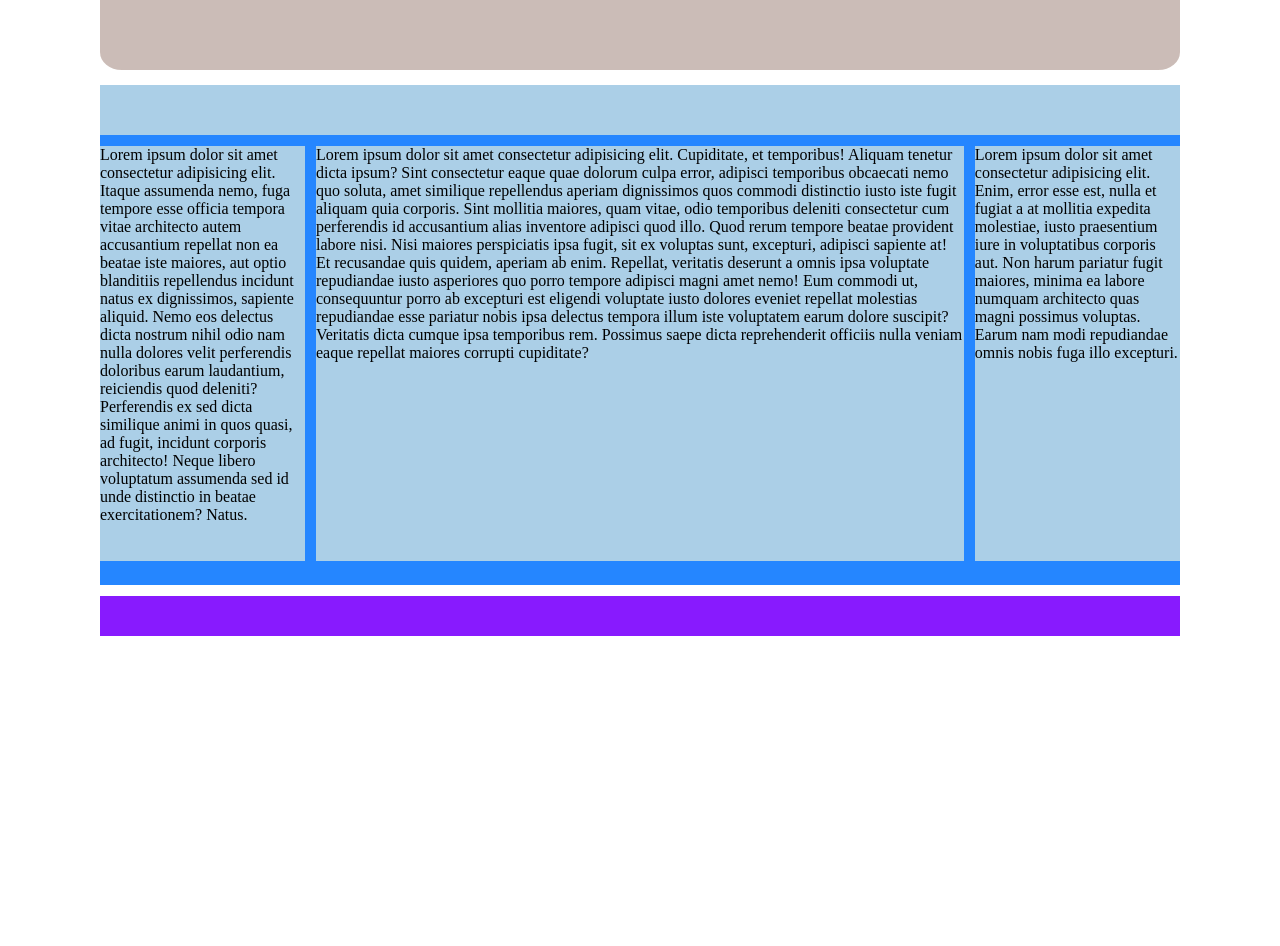
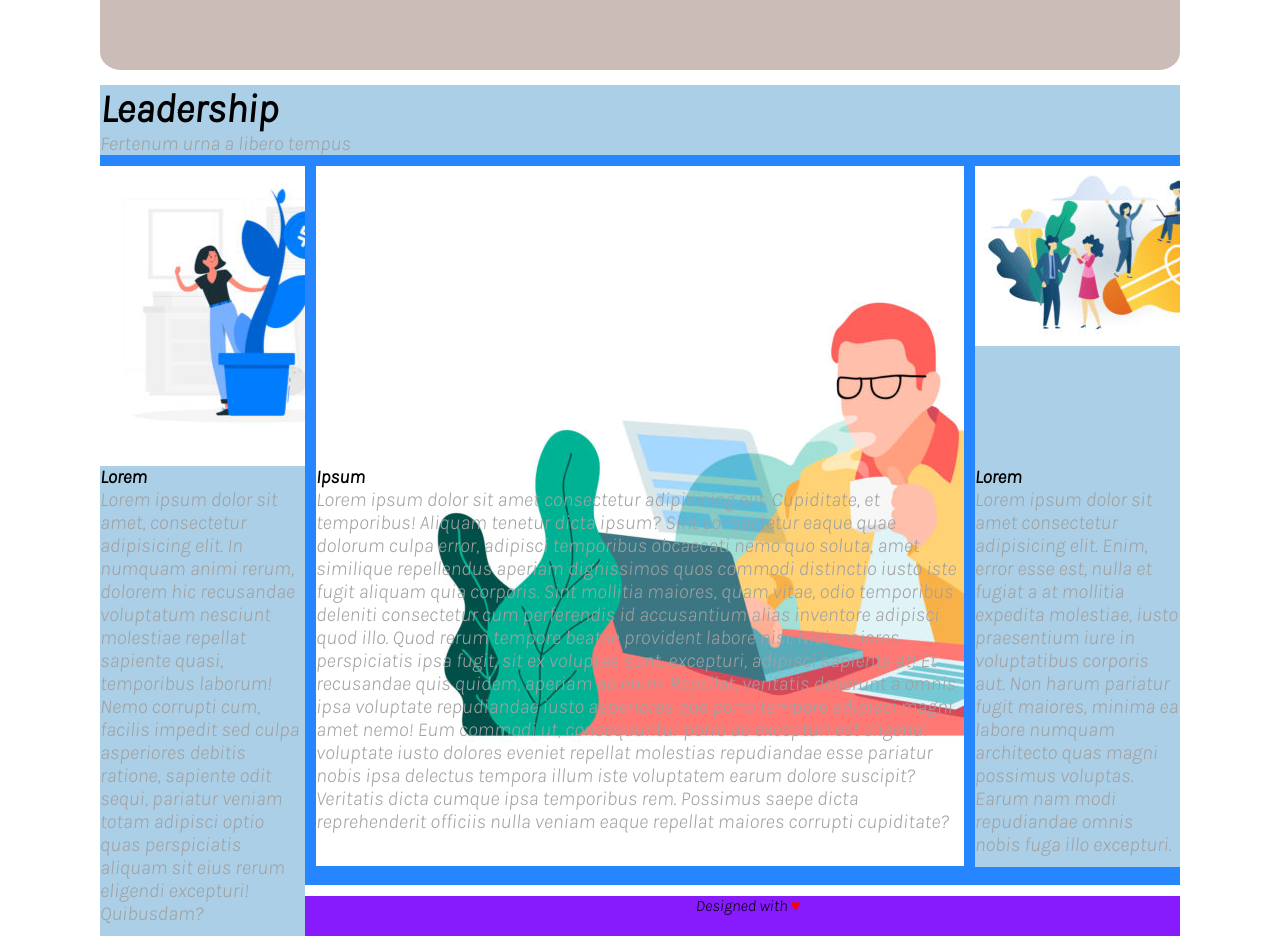
Before and after one commit to dfgiordano/htmlcss-wp, a plain HTML site: page index.html in a window 1280 px wide. Shown: the part 1040-1986 px from the top of the page. Before the commit the page ends 1686 px from the top, so only its background shows below. Drawn offline with Linux system fonts and the light colour scheme.

Commit message:
main e footer

```diff
--- a/css/style.css
+++ b/css/style.css
@@ -3,10 +3,17 @@
     box-sizing: border-box;
     margin: 0;
     padding: 0;
+    font-family: 'Karla', sans-serif;
 }
 .opacity {
     background-color: rgba(0,0,0,0.2);
     border-radius: 2%;
+}
+.grey {
+    color: #A1A1A1;
+}
+.font {
+    font-size: 20px;
 }
 /* body */
 body {
@@ -33,7 +40,6 @@ li {
 }
 a {
     text-decoration: none;
-    color: #A1A1A1;
 }
 .banner {
     background-image: url("../img/banner.jpg");
@@ -46,39 +52,52 @@ a {
     height: 900px;
 }
 .testo{
+    padding-left: 50px;
     padding-top: 700px;
     color: white;
 }
 .contenitore {
-    height: 500px;
+    height: 800px;
     background-color: #2586FF;
 }
+h1 {
+    font-size: 40px;
+}
 div > header {
-    height: 50px;
+    height: 70px;
     background-color: #ABCFE7;
     margin-bottom: 1%;
 }
-
 .left,
 .right {
-    height: 415px;
+    /* height: 700px; */
     width : 19%;
     float: left;
-    margin-bottom: 1%;
+    padding-bottom: 1%;
+    background-repeat: no-repeat;
     background-color:  #ABCFE7;
 }
 .left {
     margin-right: 1%;
+    background-image: url("../img/img-1.jpg");
 }
 div > section {
-    height: 415px;
+    height: 700px;
     width: 60%;
     float: left;
-    margin-bottom: 1%;
+    /* margin-bottom: 1%; */
     background-color: #ABCFE7;
+    background-image: url("../img/banner-2.jpg");
 }
 .right {
     margin-left: 1%;
+    background-image: url("../img/img-3.jpg"); */
+    padding-top: 300px;
+}
+.colonna-sx,
+.colonna-dx,
+.colonna-cc {
+    padding-top: 300px;
 }
 .contenitore::after {
     content: "";
@@ -87,7 +106,11 @@ div > section {
 }
 /* footer */
 footer {
+    text-align: center;
     height: 40px;
     margin-top: 1%;
     background-color: #881AFE;
 }
+#cuore {
+    color: red;
+}
--- a/index.html
+++ b/index.html
@@ -6,6 +6,8 @@
         <meta name="viewport" content="width=device-width, initial-scale=1.0">
         <title>Layout Wordpress</title>
         <link rel="stylesheet" href="css/style.css">
+        <link rel="preconnect" href="https://fonts.gstatic.com">
+        <link href="https://fonts.googleapis.com/css2?family=Karla:ital,wght@1,300&display=swap" rel="stylesheet">
     </head>
     <body>
     <!-- inizio header -->
@@ -19,48 +21,58 @@
             <section class="first-box">
                 <ul>
                     <li>
-                        <a href="">FEATURES</a>
+                        <a class="grey" href="">FEATURES</a>
                     </li>
                     <li>
-                        <a href="">EDITORIALS</a>
+                        <a class="grey" href="">EDITORIALS</a>
                     </li>
                     <li>
-                        <a href="">ENVIRONMENT</a>
+                        <a class="grey" href="">ENVIRONMENT</a>
                     </li>
                     <li>
-                        <a href="">BLOG</a>
+                        <a class="grey" href="">BLOG</a>
                     </li>
                     <li>
-                        <a href="">SHOP</a>
+                        <a class="grey" href="">SHOP</a>
                     </li>
                     <li>
-                        <a href="">CONTACT</a>
+                        <a class="grey" href="">CONTACT</a>
                     </li>
                 </ul>
                 <div class="banner">
                     <div class="prima-immagine opacity">
                         <div class="testo">
                         <h2>Pretium ac placerat dui interdum nun in eros urna mobi</h2>
-                        <p>Lorem ipsum dolor sit amet consectetur adipisicing elit. Impedit itaque, voluptatibus eius a rerum, doloremque consequuntur modi excepturi aspernatur ipsa fugit beatae aut! Asperiores aliquam amet quod explicabo, enim sequi.</p>
+                        <p class="font">Lorem ipsum dolor sit amet consectetur adipisicing elit. Impedit itaque, voluptatibus eius a rerum, doloremque consequuntur modi excepturi aspernatur ipsa fugit beatae aut! Asperiores aliquam amet quod explicabo, enim sequi.</p>
                         </div>
                     </div>
                 </div>
             </section>
             <div class="contenitore">
                 <header>
-
+                    <h1>Leadership</h1>
+                    <span class=" font grey"> Fertenum urna a libero tempus </span>
                 </header>
-
                 <aside class="left">
-                    Lorem ipsum dolor sit amet consectetur adipisicing elit. Itaque assumenda nemo, fuga tempore esse officia tempora vitae architecto autem accusantium repellat non ea beatae iste maiores, aut optio blanditiis repellendus incidunt natus ex dignissimos, sapiente aliquid. Nemo eos delectus dicta nostrum nihil odio nam nulla dolores velit perferendis doloribus earum laudantium, reiciendis quod deleniti? Perferendis ex sed dicta similique animi in quos quasi, ad fugit, incidunt corporis architecto! Neque libero voluptatum assumenda sed id unde distinctio in beatae exercitationem? Natus.
+                    <div class="colonna-sx">
+                        <h3>Lorem</h3>
+                        <p class="font grey">Lorem ipsum dolor sit amet, consectetur adipisicing elit. In numquam animi rerum, dolorem hic recusandae voluptatum nesciunt molestiae repellat sapiente quasi, temporibus laborum! Nemo corrupti cum, facilis impedit sed culpa asperiores debitis ratione, sapiente odit sequi, pariatur veniam totam adipisci optio quas perspiciatis aliquam sit eius rerum eligendi excepturi! Quibusdam?</p>
+                    </div>
                 </aside>
 
                 <section>
-                    Lorem ipsum dolor sit amet consectetur adipisicing elit. Cupiditate, et temporibus! Aliquam tenetur dicta ipsum? Sint consectetur eaque quae dolorum culpa error, adipisci temporibus obcaecati nemo quo soluta, amet similique repellendus aperiam dignissimos quos commodi distinctio iusto iste fugit aliquam quia corporis. Sint mollitia maiores, quam vitae, odio temporibus deleniti consectetur cum perferendis id accusantium alias inventore adipisci quod illo. Quod rerum tempore beatae provident labore nisi. Nisi maiores perspiciatis ipsa fugit, sit ex voluptas sunt, excepturi, adipisci sapiente at! Et recusandae quis quidem, aperiam ab enim. Repellat, veritatis deserunt a omnis ipsa voluptate repudiandae iusto asperiores quo porro tempore adipisci magni amet nemo! Eum commodi ut, consequuntur porro ab excepturi est eligendi voluptate iusto dolores eveniet repellat molestias repudiandae esse pariatur nobis ipsa delectus tempora illum iste voluptatem earum dolore suscipit? Veritatis dicta cumque ipsa temporibus rem. Possimus saepe dicta reprehenderit officiis nulla veniam eaque repellat maiores corrupti cupiditate?
+                    <div class="colonna-cc">
+                        <h3>Ipsum</h3>
+                        <p class="font grey"> Lorem ipsum dolor sit amet consectetur adipisicing elit. Cupiditate, et temporibus! Aliquam tenetur dicta ipsum? Sint consectetur eaque quae dolorum culpa error, adipisci temporibus obcaecati nemo quo soluta, amet similique repellendus aperiam dignissimos quos commodi distinctio iusto iste fugit aliquam quia corporis. Sint mollitia maiores, quam vitae, odio temporibus deleniti consectetur cum perferendis id accusantium alias inventore adipisci quod illo. Quod rerum tempore beatae provident labore nisi. Nisi maiores perspiciatis ipsa fugit, sit ex voluptas sunt, excepturi, adipisci sapiente at! Et recusandae quis quidem, aperiam ab enim. Repellat, veritatis deserunt a omnis ipsa voluptate repudiandae iusto asperiores quo porro tempore adipisci magni amet nemo! Eum commodi ut, consequuntur porro ab excepturi est eligendi voluptate iusto dolores eveniet repellat molestias repudiandae esse pariatur nobis ipsa delectus tempora illum iste voluptatem earum dolore suscipit? Veritatis dicta cumque ipsa temporibus rem. Possimus saepe dicta reprehenderit officiis nulla veniam eaque repellat maiores corrupti cupiditate?</p>
+                    </div>
+
                 </section>
 
                 <aside class="right">
-                    Lorem ipsum dolor sit amet consectetur adipisicing elit. Enim, error esse est, nulla et fugiat a at mollitia expedita molestiae, iusto praesentium iure in voluptatibus corporis aut. Non harum pariatur fugit maiores, minima ea labore numquam architecto quas magni possimus voluptas. Earum nam modi repudiandae omnis nobis fuga illo excepturi.
+                    <div class="colonna-dx">
+                        <h3>Lorem</h3>
+                        <p class="font grey">Lorem ipsum dolor sit amet consectetur adipisicing elit. Enim, error esse est, nulla et fugiat a at mollitia expedita molestiae, iusto praesentium iure in voluptatibus corporis aut. Non harum pariatur fugit maiores, minima ea labore numquam architecto quas magni possimus voluptas. Earum nam modi repudiandae omnis nobis fuga illo excepturi.</p>
+                    </div>
 
                 </aside>
             </div>
@@ -69,8 +81,7 @@
     <!-- /inizio main -->
     <!-- inizio footer -->
         <footer>
-
-
+            Designed with <span id="cuore">&hearts;</span>
         </footer>
     <!-- /inizio footer -->
 
```
Also changed, not shown: 1 other file.
